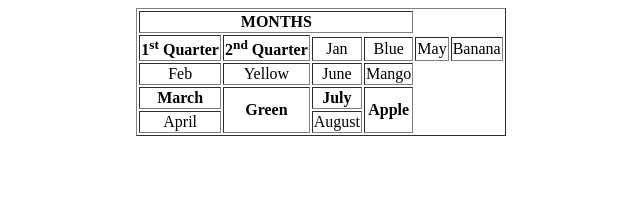
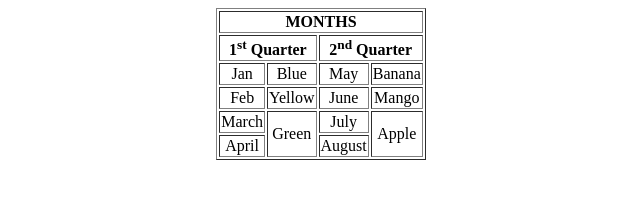
Before and after one commit to adinah27/alcanices_link, a plain HTML site: page index.html in a window 1280 px wide. Shown: the whole page, without its empty margins (319-959 px from the left). Drawn offline with Linux system fonts and the light colour scheme.

Commit message:
Update index.html

```diff
--- a/index.html
+++ b/index.html
@@ -12,8 +12,8 @@
         <th colspan="4" align="center">MONTHS</th>
     </tr>
     <tr>
-        <th rowspan="2" align="center">1<sup>st</sup> Quarter</th>
-        <th rowspan="2" align="center">2<sup>nd</sup> Quarter</th>
+        <th colspan="2" align="center">1<sup>st</sup> Quarter</th>
+        <th colspan="2" align="center">2<sup>nd</sup> Quarter</th>
     </tr>
 
     <tr>
@@ -29,10 +29,10 @@
         <td align="center">Mango</td>
     </tr>
     <tr>
-        <td align="center" ><b>March</b></td>
-        <td rowspan="2" align="center"><b>Green</b></td>
-        <td align="center"><b>July</b></td>
-        <td rowspan="2" align="center"><b>Apple</b></td>
+        <td align="center" > March</td>
+        <td rowspan="2" align="center">Green</td>
+        <td align="center">July</td>
+        <td rowspan="2" align="center">Apple</td>
     </tr>
     <tr>
         <td align="center">April</td>
```
